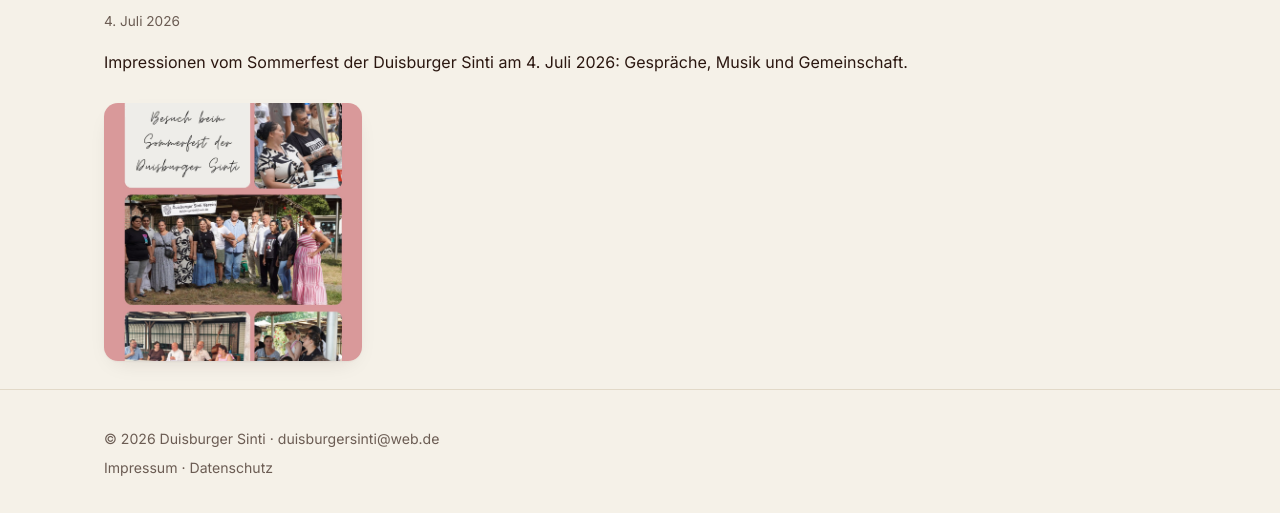
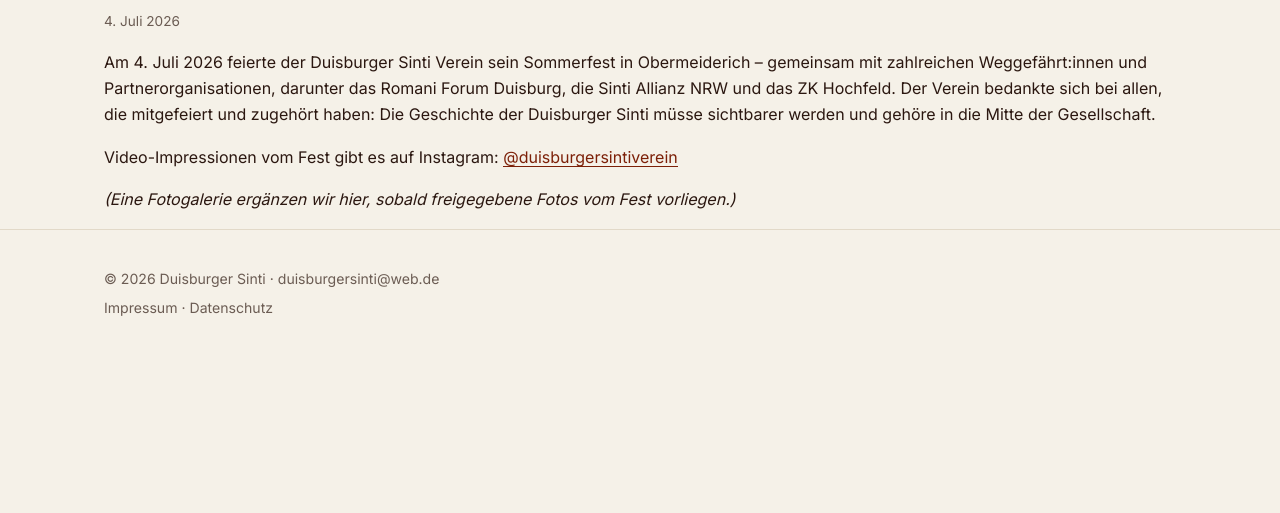
Before and after one commit to ZKHochfeld/duisburger-sinti-webseite, an Eleventy site: page src/galerien/2026-sommerfest.md in a window 1280 px wide. Shown: the part 193-706 px from the top of the page. Built offline with nearby package versions, Linux system fonts and the light colour scheme; Eleventy itself is replaced by a stand-in of ours; files that its build step writes are made by us from their sources.

Commit message:
Remove misattributed Sommerfest collage, credit correctly instead
The moodboard collage previously used was created by Romani Forum, not the
Duisburger Sinti Verein. Checked the association's own Instagram
(@duisburgersintiverein) to see how they present the event themselves: the
actual post is a video crediting Romani Forum, Sinti Allianz NRW, and ZK
Hochfeld as co-hosts. Replaced the image with a text summary and a link to
that post; a real photo gallery is deferred until specifically cleared
photos are available (the raw archive is largely close individual portraits,
including of minors, which need separate consent handling).

```diff
--- a/src/galerien/2026-sommerfest.md
+++ b/src/galerien/2026-sommerfest.md
@@ -3,8 +3,10 @@ layout: galerie-eintrag.njk
 title: "Sommerfest der Duisburger Sinti 2026"
 date: 2026-07-04
 kategorie: Foto-Galerie
-fotos:
-  - /assets/img/uploads/galerien/sommerfest-2026/sommerfest-collage.jpg
 ---
 
-Impressionen vom Sommerfest der Duisburger Sinti am 4. Juli 2026: Gespräche, Musik und Gemeinschaft.
+Am 4. Juli 2026 feierte der Duisburger Sinti Verein sein Sommerfest in Obermeiderich – gemeinsam mit zahlreichen Weggefährt:innen und Partnerorganisationen, darunter das Romani Forum Duisburg, die Sinti Allianz NRW und das ZK Hochfeld. Der Verein bedankte sich bei allen, die mitgefeiert und zugehört haben: Die Geschichte der Duisburger Sinti müsse sichtbarer werden und gehöre in die Mitte der Gesellschaft.
+
+Video-Impressionen vom Fest gibt es auf Instagram: [@duisburgersintiverein](https://www.instagram.com/duisburgersintiverein/p/DaYkt4hDsGK/)
+
+*(Eine Fotogalerie ergänzen wir hier, sobald freigegebene Fotos vom Fest vorliegen.)*
```
Also changed, not shown: src/assets/img/uploads/galerien/sommerfest-2026/sommerfest-collage.jpg (deleted).
